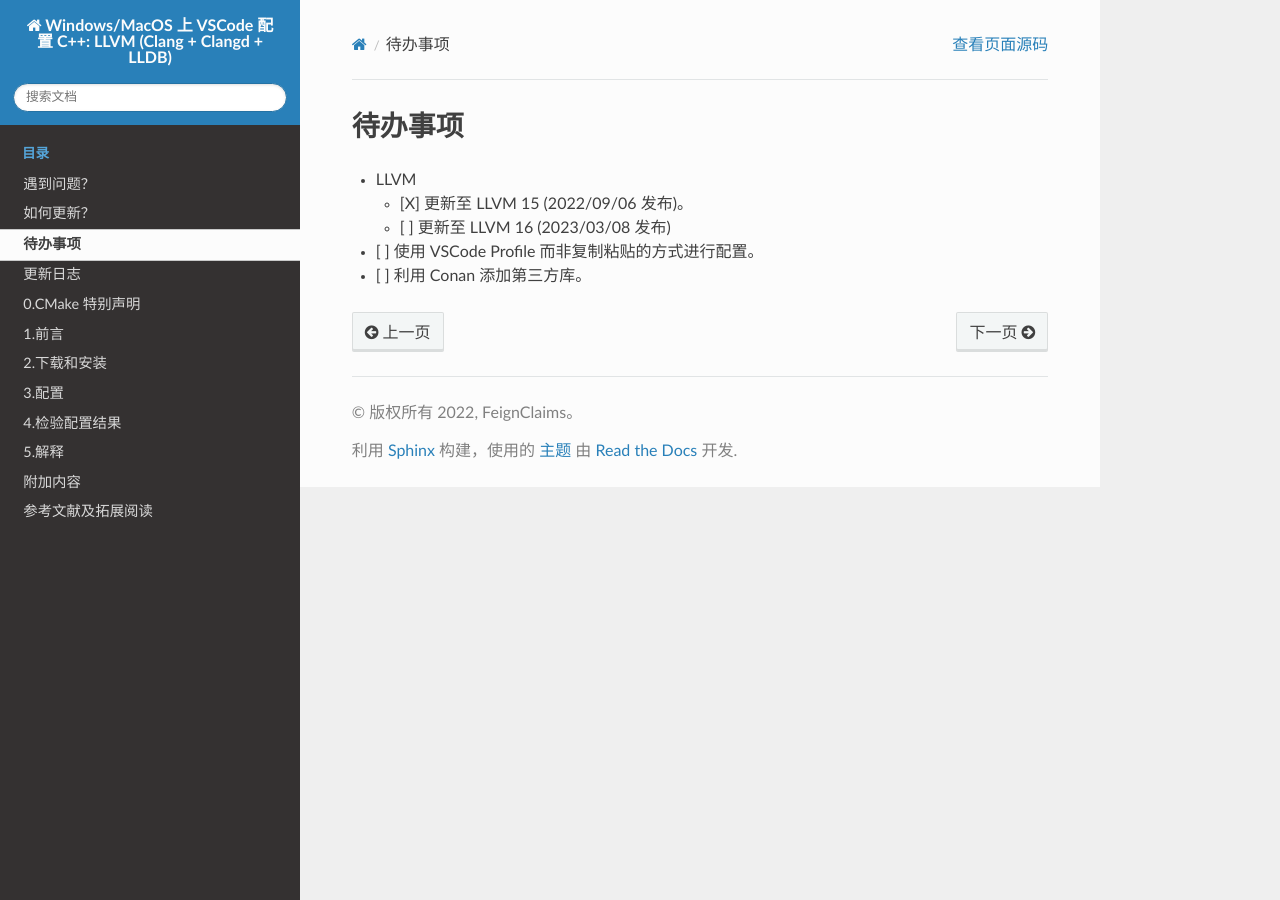
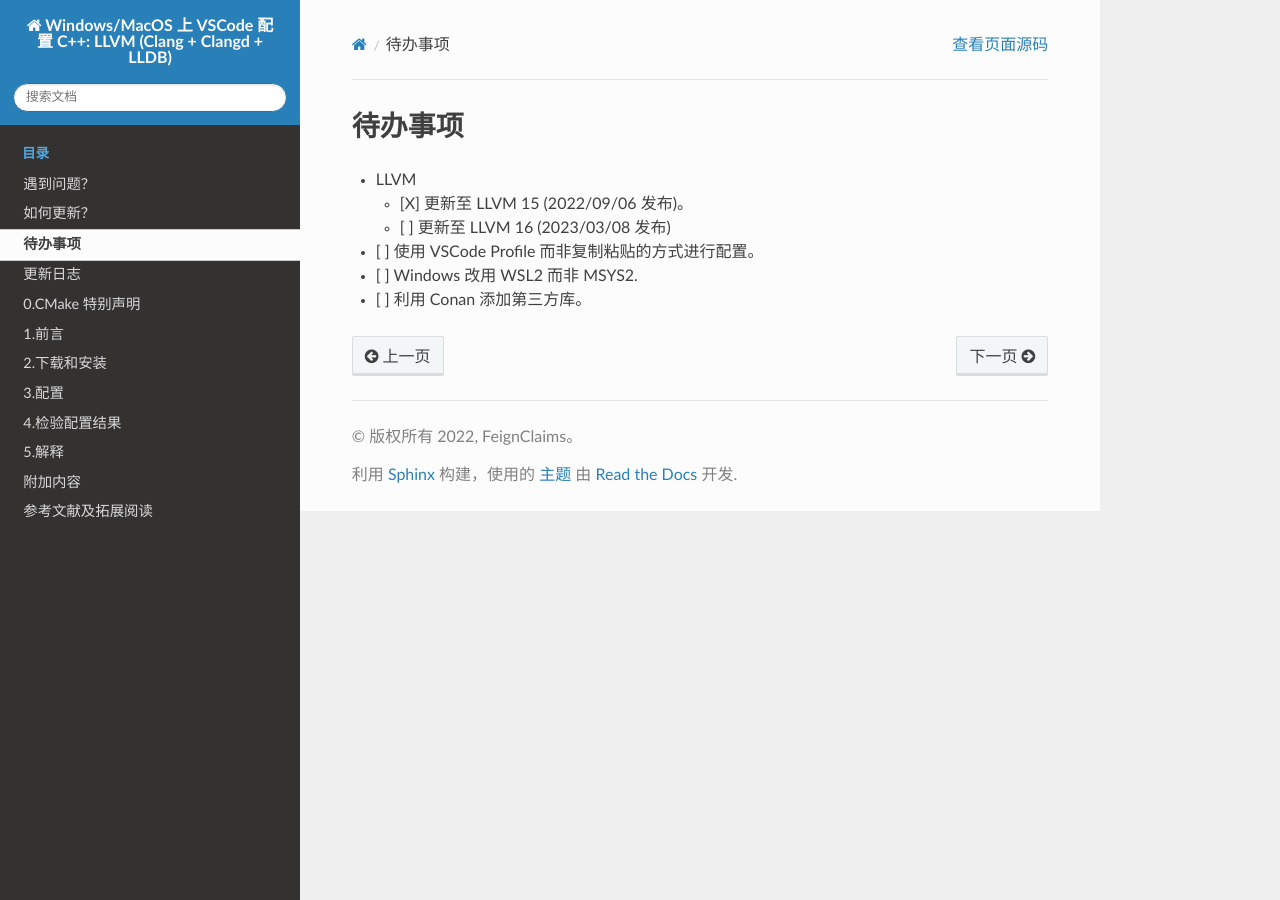
Before and after one commit to FeignClaims/vscode_cpp_starter, a Sphinx documentation site: the page built from docs/source/todo.rst, in a window 1280 px wide. Built offline with Sphinx 7.4.7 and the Read the Docs theme 2.0.0, drawn with Linux system fonts in a browser that asks for light colours.

Commit message:
TODO: Windows 改用 WSL2

```diff
--- a/docs/source/todo.rst
+++ b/docs/source/todo.rst
@@ -8,4 +8,5 @@
   - [ ] 更新至 LLVM 16 (2023/03/08 发布)
 
 - [ ] 使用 VSCode Profile 而非复制粘贴的方式进行配置。
+- [ ] Windows 改用 WSL2 而非 MSYS2.
 - [ ] 利用 Conan 添加第三方库。
```
